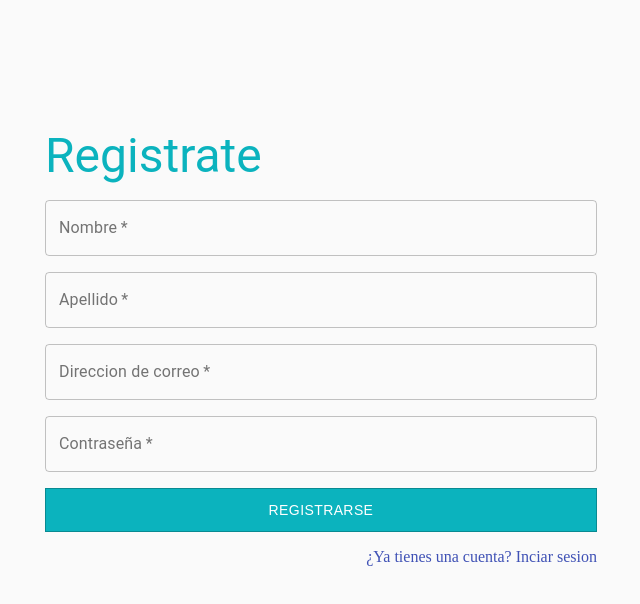
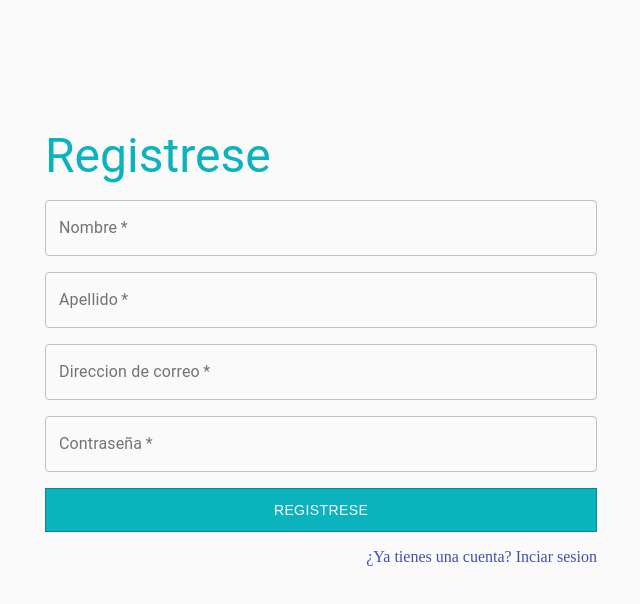
Before and after one commit to ATuMano/Ropa-FE, a React (Create React App) app: page /register in a window 1280 px wide. Shown: the top 604 px of the page, without its empty margins (319-959 px from the left). Built offline with nearby package versions, Linux system fonts and the light colour scheme.

Commit message:
updated wording in /register

```diff
--- a/src/app/pages/Login/login.tsx
+++ b/src/app/pages/Login/login.tsx
@@ -46,7 +46,7 @@ const Login: FunctionComponent<ILoginProps> = _props => {
   return (
     <AuthorizationContainer maxWidth="sm">
       <FormBox component="form" onSubmit={signIn}>
-        <Title variant="h3">Inicio de session</Title>
+        <Title variant="h3">Inicio de sesión</Title>
         <TextField
           required
           name="email"
--- a/src/app/pages/Register/register.tsx
+++ b/src/app/pages/Register/register.tsx
@@ -38,7 +38,7 @@ const Register: FunctionComponent<IRegisterProps> = _props => {
   return (
     <AuthorizationContainer maxWidth="sm">
       <FormBox component="form" onSubmit={signUp}>
-        <Title variant="h3">Registrate</Title>
+        <Title variant="h3">Registrese</Title>
         <TextField
           required
           name="firstName"
@@ -64,7 +64,7 @@ const Register: FunctionComponent<IRegisterProps> = _props => {
           label="Contraseña"
           variant="outlined"
         />
-        <MainButton type="submit">Registrarse</MainButton>
+        <MainButton type="submit">Registrese</MainButton>
         <LinkBox>
           <Link href="/login">¿Ya tienes una cuenta? Inciar sesion</Link>
         </LinkBox>
```
